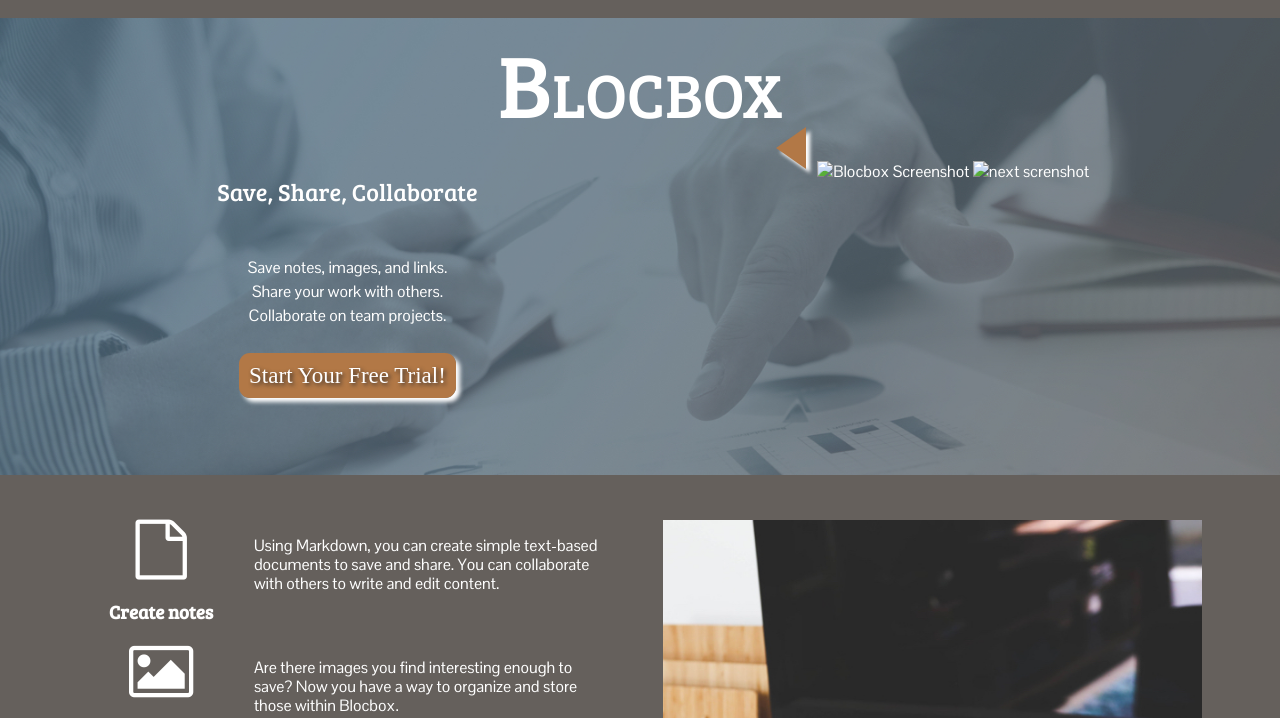
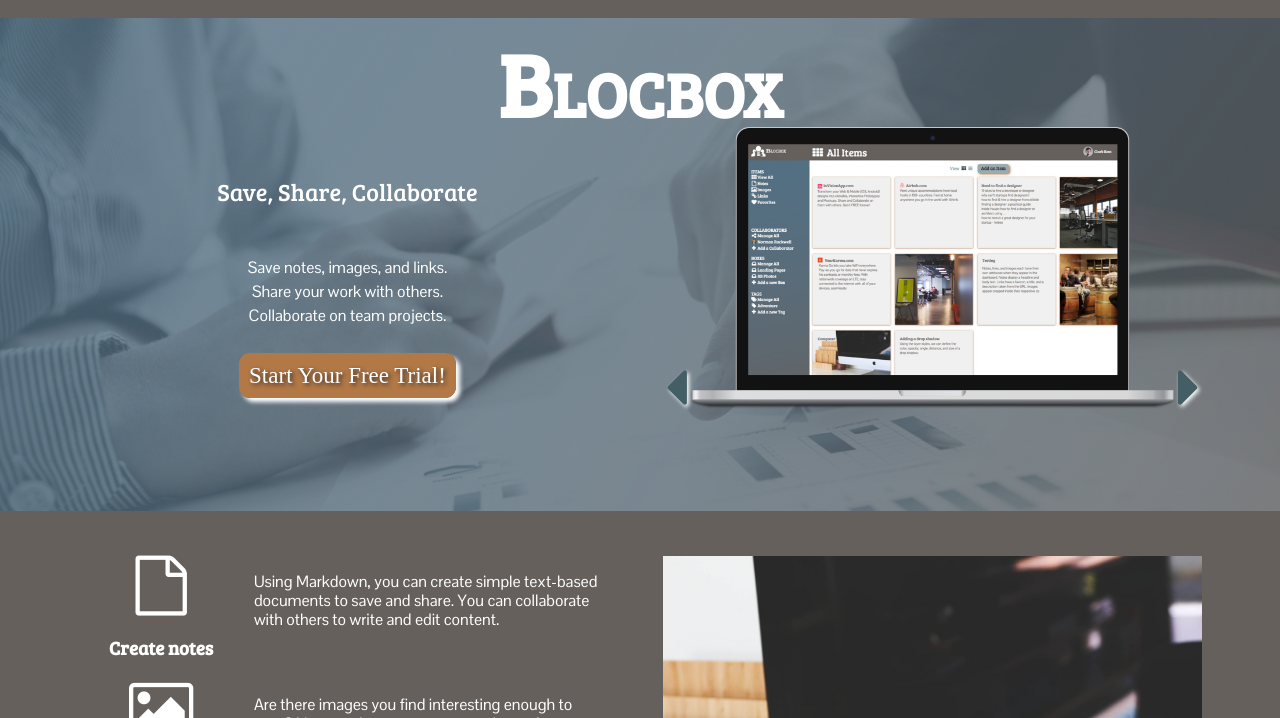
Before and after one commit to lfdogan/Blocbox, a plain HTML site: page index.html in a window 1280 px wide. Shown: the part 72-790 px from the top of the page. Drawn offline with Linux system fonts and the light colour scheme.

Commit message:
style changes

```diff
--- a/css/style.css
+++ b/css/style.css
@@ -220,7 +220,7 @@ header nav ul > li.btn-outline:hover > a {
 .hero {
   text-align: center;
   color: #ffffff; /* white text */
-  padding: 4em 0; /* 4em top and bottom */
+  padding: 4em 0; /* 4em top/bottom, 0 left/right*/
   /* display: block;
   position: relative; */
   background: #435F65 url("../images/HeroBackground.jpg")
@@ -233,47 +233,93 @@ header nav ul > li.btn-outline:hover > a {
 }
 /* title (save, share collaborate) h1 */
 .hero h2 {
-  /*font-size: 40px;*/
-  font-weight: normal;
   margin-top: 2em;
   margin-bottom: 2em;
  }
-  /* company name header text-size is larger than other h1
+/* company name header text-size is larger than other h1
   overrides the h1 margin-top attribute listed above */
 #companyname  {
   /* BLOCBOX: */
   font-size: 90px;
-  font-weight: normal;
   margin: 0;
   padding-top: 0.5em;
   font-variant: small-caps;
-  color: #FFFFFF; /* white */
   line-height: 1em;
  }
  /* hero paragraph font-size also larger with more space between lines
  margin to top 10, 0 right/left, 40 on bottom */
 .hero p {
-   /*font-size: 22px;*/
    line-height: 1.5em;
    margin-top: 2em;
    margin-bottom:  2em;
    margin-right: 2em;
    margin-left:  2em;
  }
- /* laptop computer image moved down a bit
- right/left sides to auto (centers it), bottom margin 0 */
-.hero .laptop-screenshot {
-  max-width: 90%;
-}
 .hero img {
    max-width: 100%;
    height: auto;
  }
-/*
-.hero .triangle, .hero .laptop {
-  float: left;
+.hero .laptop-screenshot img{
+  max-width: 90%;
 }
-*/
+.hero .triangle {
+  font-size: 60px;
+  color: #B27846;
+  text-shadow: 2px 2px 4px #ffffff; /* white */
+}
+@media (min-width: 640px) { /* iphone4&5 no columns*/
+.hero .triangle {
+  font-size: 60px;
+  color: #65605C; /* brown */
+  }
+}
+
+
+@media (min-width: 992px) { /* columns */
+.hero .triangle {
+  font-size: 60px;
+  color: #2D2B2B; /* near-black */
+  /* only first triangle fits on line. second is below*/
+  }
+}
+
+@media (min-width: 1200px) {
+.hero .triangle {
+  font-size: 60px;
+  color: #435F65; /* teal */
+  /* fits correctly*/
+  }
+}
+
+@media (min-width: 1920px) {
+.hero .triangle {
+  font-size: 60px;
+  color: #FFFFFF; /* white */
+    /* fits correctly*/
+  }
+}
+@media (min-width: 2560px) {
+.hero .triangle {
+  font-size: 60px;
+  color: #65605C; /* brown */
+  /* my monitor isn't this big. I have to zoom out once */
+  }
+}
+
+
+/* DOCUMENT COLORS:
+  #B27846 orange
+  #2D2B2B near-black
+  #435F65 teal
+  #FFFFFF white
+  #65605C brown
+  #88ABB2 light teal
+   */
+
+
+
+
+
 
 
 
--- a/index.html
+++ b/index.html
@@ -70,10 +70,10 @@ Right: laptop image -->
       <a href="SignUp.html" class="btn">Start Your Free Trial!</a>
     </div>
     <div class="one-half laptop-screenshot">
-      <img class="triangle" src="images/back-triangle.png" alt="previous screenshot" />
-      <img class="laptop" ssrc="images/laptopscreenshot.png" alt="Blocbox Screenshot" />
-      <img class="triangle" ssrc="images/next-triangle.png" alt="next screnshot" />
-    </div>
+        <a class="previous triangle" href="#"><i class="fa fa-caret-left"></i></a>
+        <img src="images/laptopscreenshot.png" alt="Blocbox Screenshot" />
+        <a class="next triangle" href="#"><i class="fa fa-caret-right"></i></a>
+     </div>
   </div>
 
 </section>
```
Also changed, not shown: css/dashboard-style.css (+6 -14 lines).
